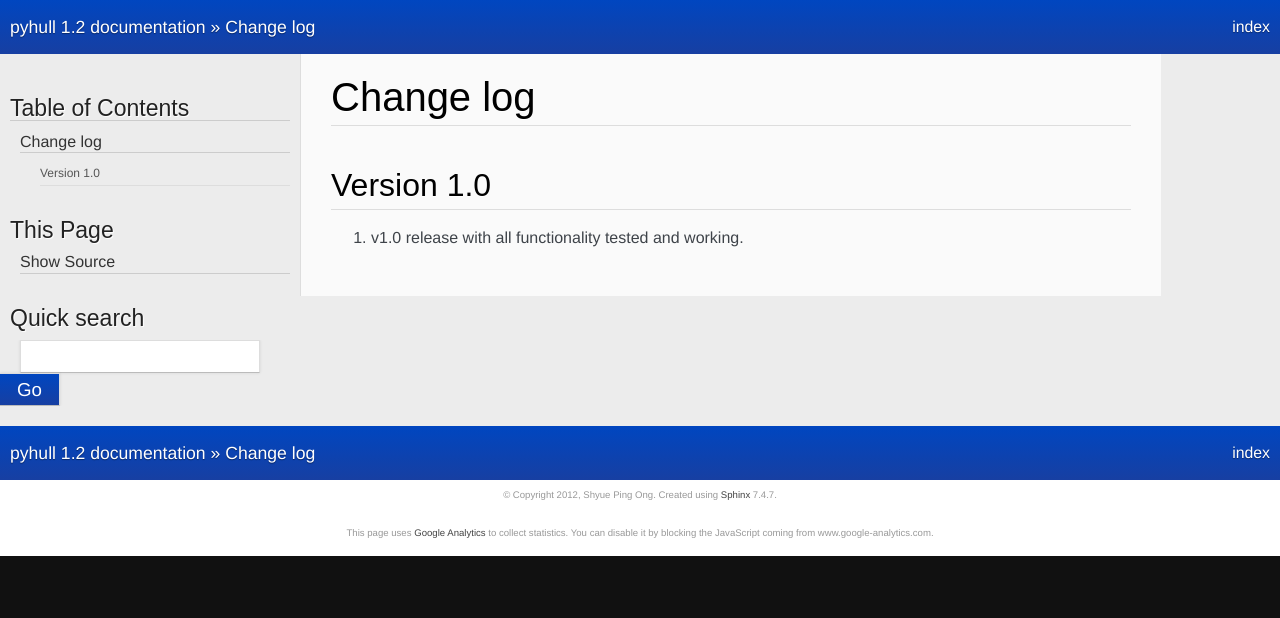
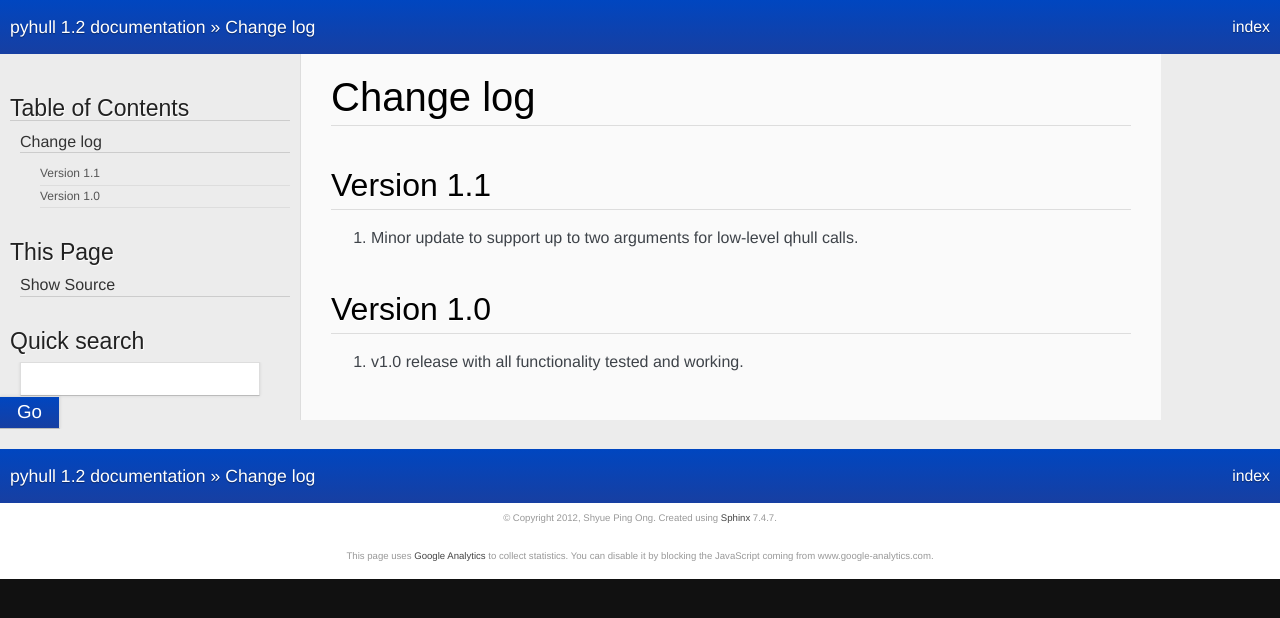
Before and after one commit to materialsvirtuallab/pyhull, a Sphinx documentation site: the page built from docs/changelog.rst, in a window 1280 px wide. Shown: the top 618 px of the page. Built offline with Sphinx 7.4.7, drawn with Linux system fonts in a browser that asks for light colours; some web fonts are replaced.

Commit message:
Update docs to 1.2.

```diff
--- a/docs/changelog.rst
+++ b/docs/changelog.rst
@@ -1,5 +1,9 @@
 Change log
 ==========
+
+Version 1.1
+-----------
+1. Minor update to support up to two arguments for low-level qhull calls.
 
 Version 1.0
 -----------
--- a/docs/index.rst
+++ b/docs/index.rst
@@ -113,13 +115,13 @@ various qhull programs:
     >>> pts = [[-0.5, -0.5], [-0.5, 0.5], [0.5, -0.5], [0.5, 0.5], [0,0]]
     >>>
     >>> qconvex("i", pts)
-    ['4\n', '0 2 \n', '1 0 \n', '2 3 \n', '3 1 \n']
+    ['4', '0 2', '1 0', '2 3 ', '3 1']
     >>>
     >>> qdelaunay("i", pts)
-    ['4\n', '2 4 0 \n', '4 1 0 \n', '3 4 2 \n', '4 3 1 \n']
+    ['4', '2 4 0', '4 1 0', '3 4 2', '4 3 1']
     >>>
     >>> qvoronoi("o", pts)
-    ['2\n', '5 5 1\n', '-10.101 -10.101 \n', '     0   -0.5 \n', '  -0.5      0 \n', '   0.5      0 \n', '     0    0.5 \n', '3 2 0 1\n', '3 4 0 2\n', '3 3 0 1\n', '3 4 0 3\n', '4 4 2 1 3\n']
+    ['2', '5 5 1', '-10.101 -10.101', '0   -0.5', '-0.5      0', '0.5      0', '0    0.5', '3 2 0 1', '3 4 0 2', '3 3 0 1', '3 4 0 3', '4 4 2 1 3']
 
 The return values are simply a list of strings from the output.
 
```
Also changed, not shown: other parts of docs/index.rst (+3 -1 lines), docs/favicon.png (added).
